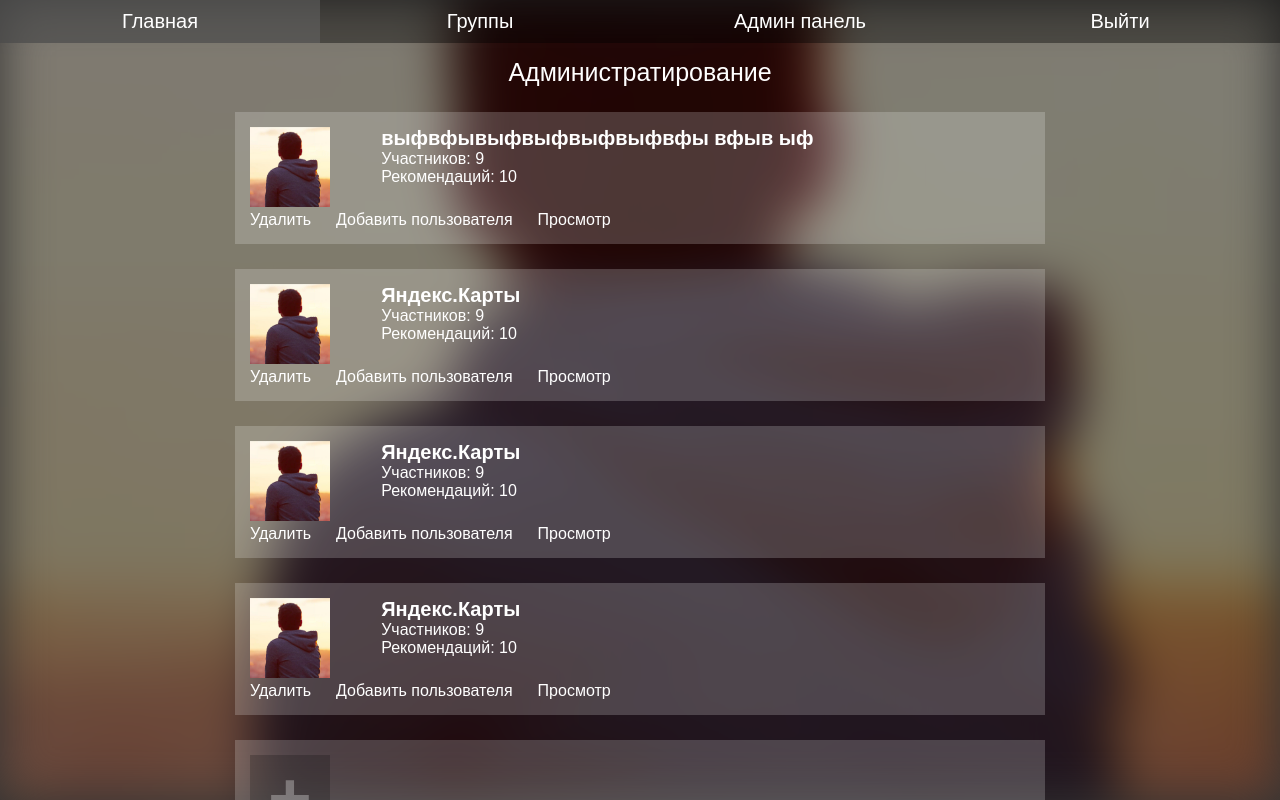
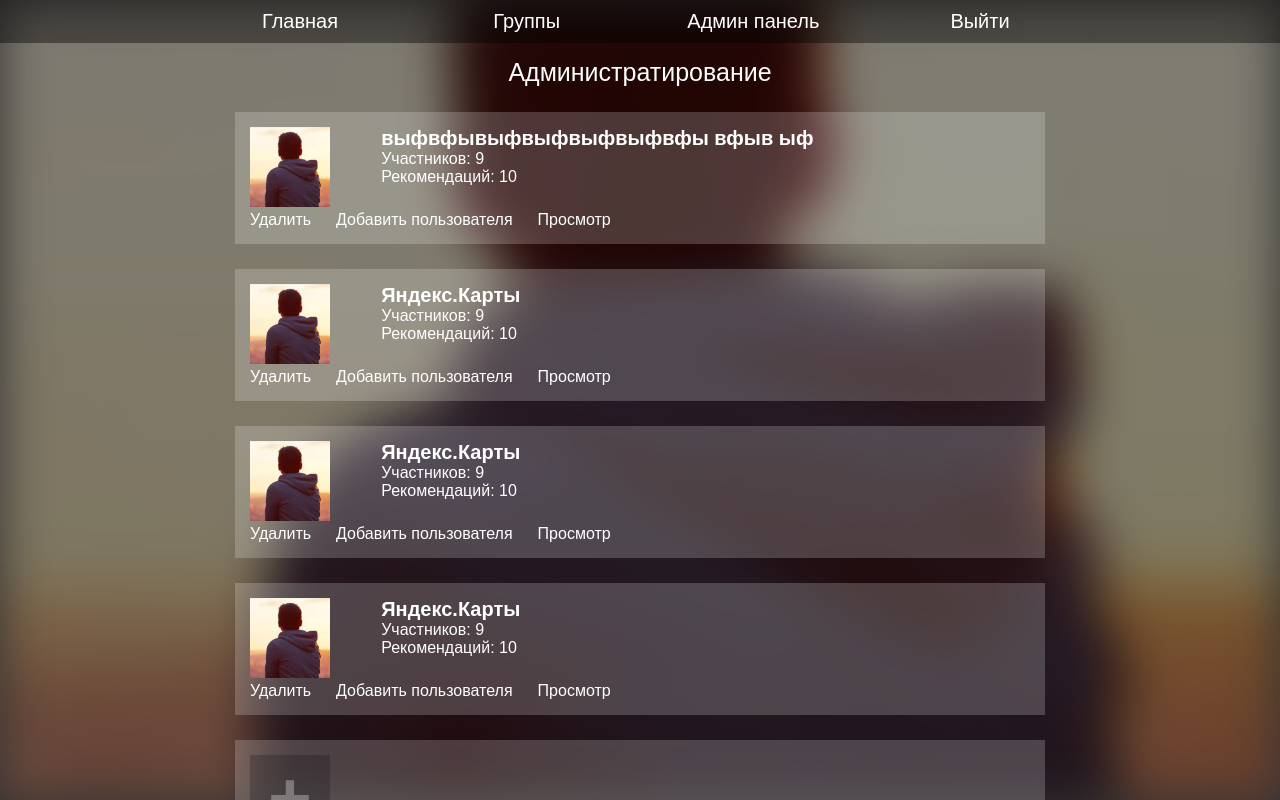
Before and after one commit to Majorro/InnopProject, a Flask app: template templates/adminpage.html in a window 1280 px wide. Run offline with Flask 2, Linux system fonts and the light colour scheme; the template is opened without the code that fills it, so the values that code supplies are empty; some libraries are stand-ins or nearby versions; some web fonts are replaced.

Commit message:
add vievs adminpage

```diff
--- a/backend_requests.py
+++ b/backend_requests.py
@@ -539,3 +539,12 @@ def req_get_group():
 
 
     return render_template('group_page.html')
+
+
+
+@app.route("/adminpage", methods=['GET'])
+def req_adminpage():
+    if 'login' not in session:
+        return redirect('/')
+
+    return render_template('adminpage.html')
--- a/static/styles/adminpage.css
+++ b/static/styles/adminpage.css
@@ -80,6 +80,17 @@ body
 {
     background-color: rgba(173, 173, 173, 0.5);
     transition: 0s;
+}
+
+
+
+.left_pad{
+    flex: 1;
+}
+
+
+.right_pad{
+    flex: 1;
 }
 /* top_bar end */
 
```
